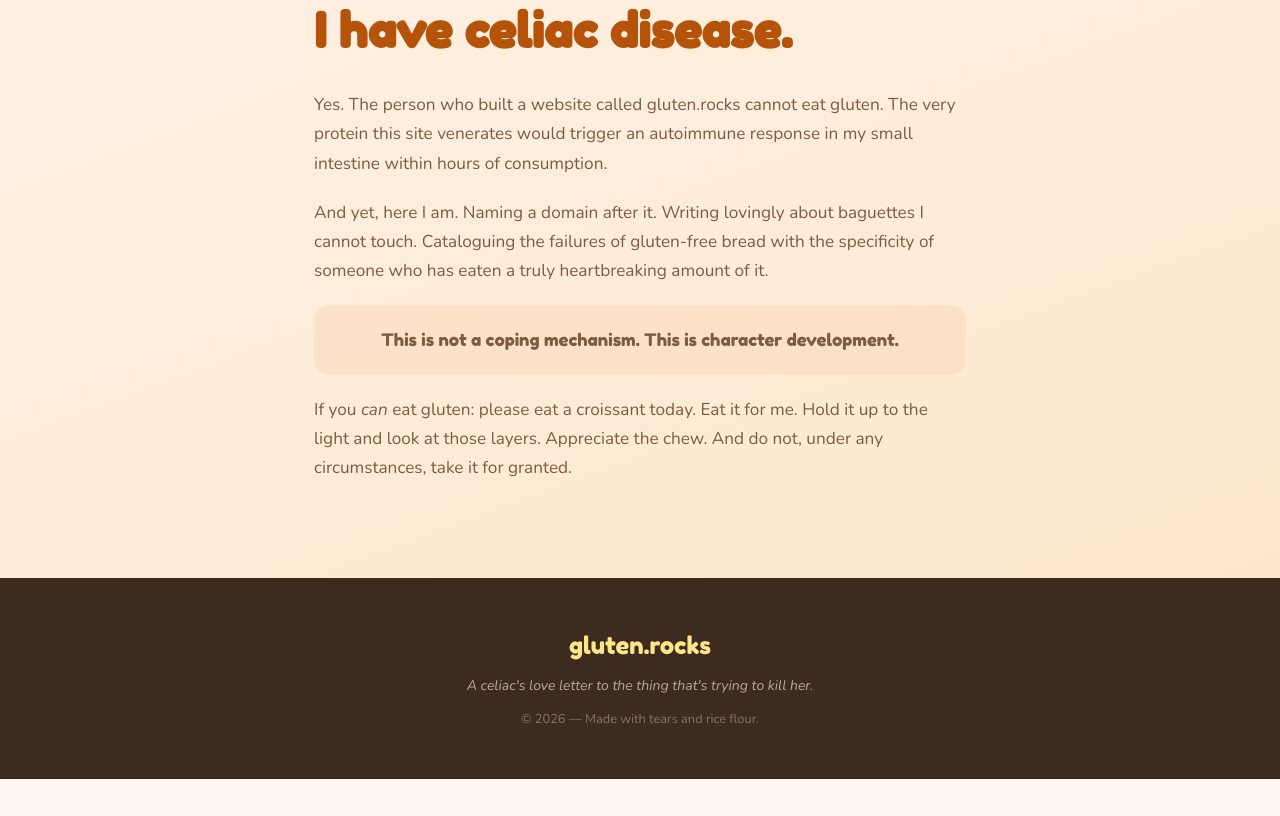
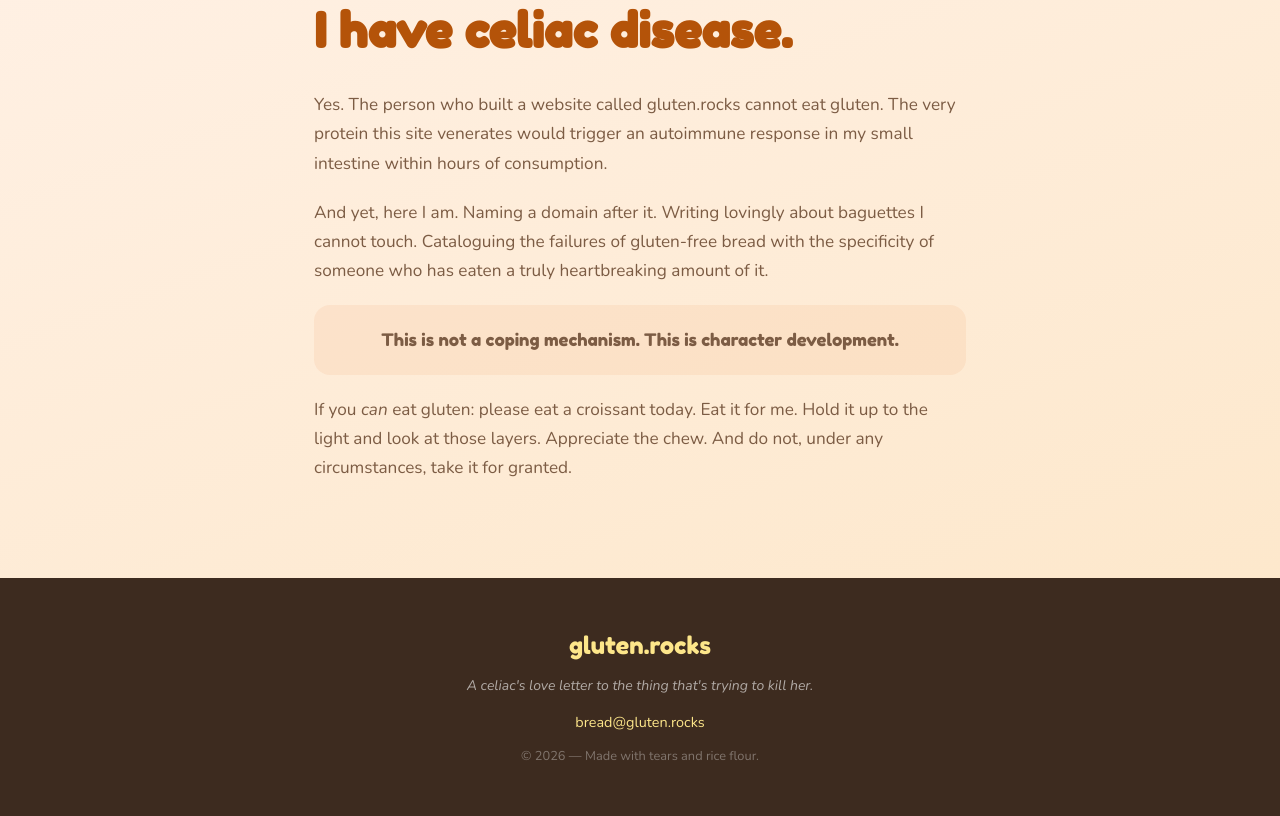
Before and after one commit to ninaforsyth/gluten_rocks, a plain HTML site: page website/index.html in a window 1280 px wide. Shown: the part 4575-5391 px from the top of the page. Before the commit the page ends 5354 px from the top, so only its background shows below. Drawn offline with nearby package versions, Linux system fonts and the light colour scheme.

Commit message:
Add email address to footer
Co-Authored-By: Claude Sonnet 4.6 <noreply@anthropic.com>

```diff
--- a/website/css/style.css
+++ b/website/css/style.css
@@ -513,6 +513,21 @@ strong {
   font-style: italic;
 }
 
+.footer-contact {
+  margin-bottom: 0.6rem;
+}
+
+.footer-contact a {
+  color: var(--gold-light);
+  text-decoration: none;
+  font-size: 0.9rem;
+  transition: color 0.2s ease;
+}
+
+.footer-contact a:hover {
+  color: var(--white);
+}
+
 .footer-copy {
   font-size: 0.8rem;
   color: rgba(255,255,255,0.35);
--- a/website/index.html
+++ b/website/index.html
@@ -203,6 +203,7 @@
     <div class="container">
       <p class="footer-title">gluten.rocks</p>
       <p class="footer-tagline">A celiac's love letter to the thing that's trying to kill her.</p>
+      <p class="footer-contact"><a href="mailto:bread@gluten.rocks">bread@gluten.rocks</a></p>
       <p class="footer-copy">&copy; 2026 &mdash; Made with tears and rice flour.</p>
     </div>
   </footer>
```
